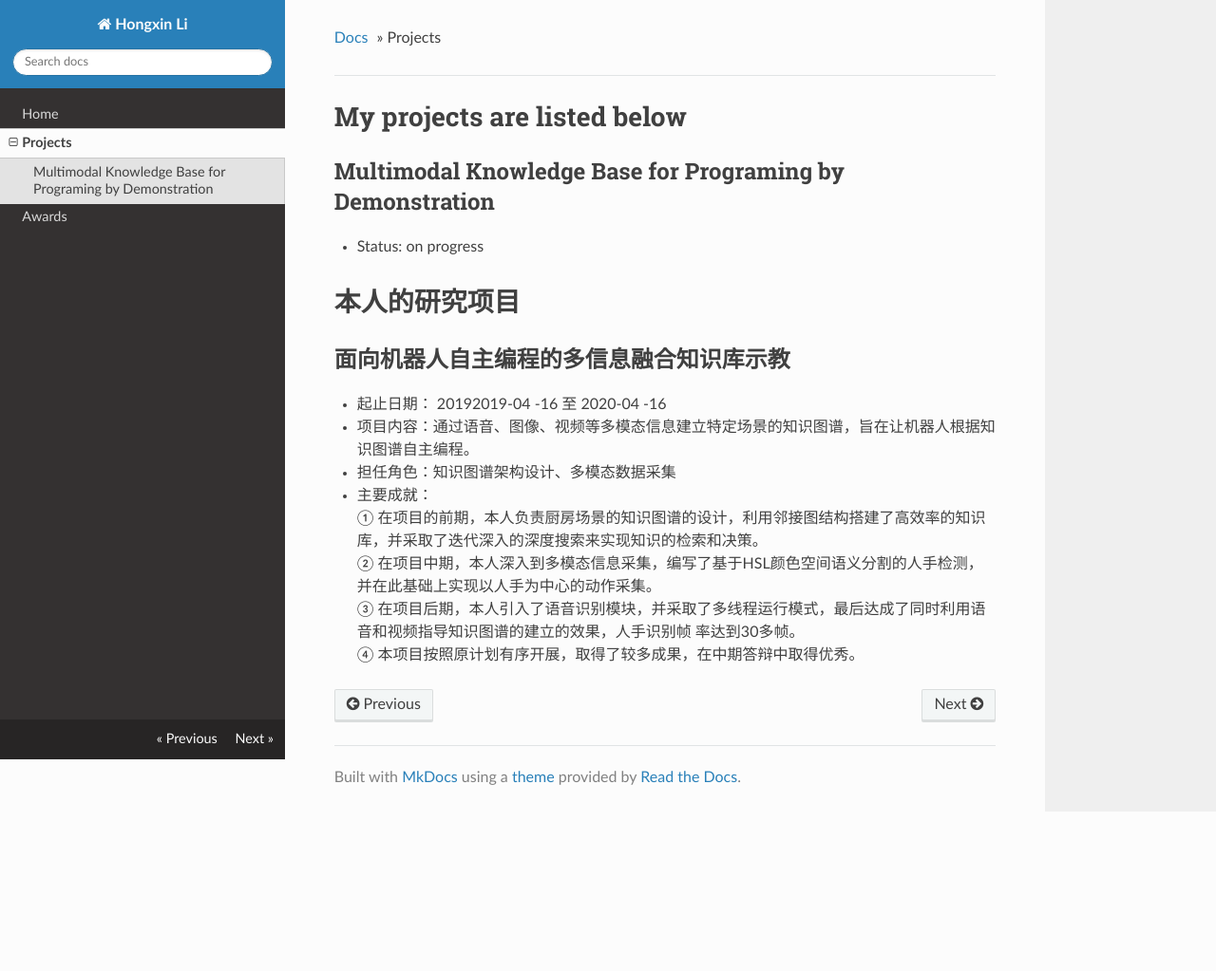
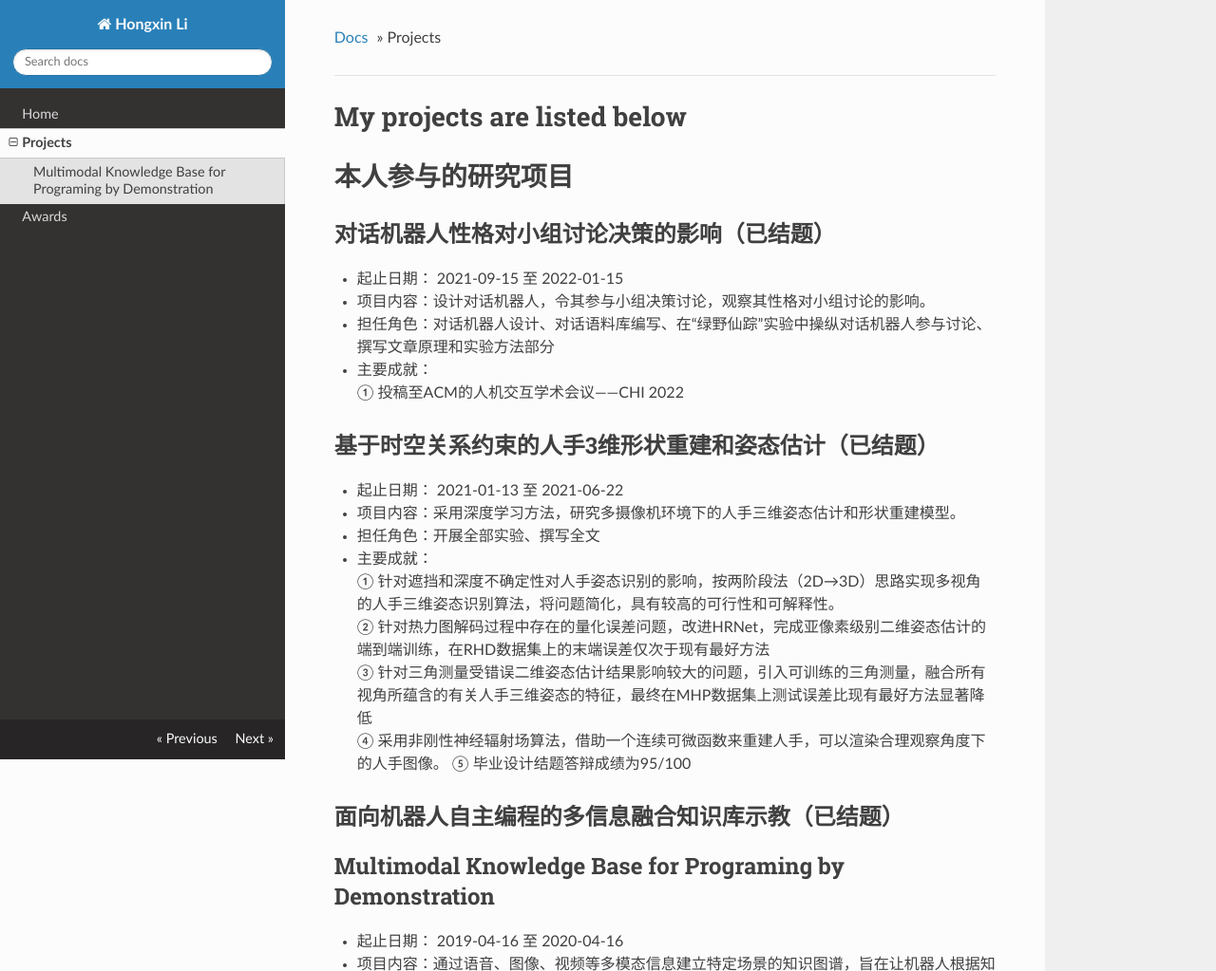
Before and after one commit to ZJULiHongxin/ZJULiHongxin.github.io, a plain HTML site: page about/index.html in a window 1280 px wide. Shown: the top 1023 px of the page at 95% size. Before the commit the page ends 855 px from the top, so only its background shows below. Drawn offline with nearby package versions, Linux system fonts and the light colour scheme.

Commit message:
Update
add contents about two more projects

```diff
--- a/about/index.html
+++ b/about/index.html
@@ -96,21 +96,44 @@
             <div class="section">
 
                 <h1 id="my-projects-are-listed-below">My projects are listed below</h1>
+
+
+<h1 id="_1">本人参与的研究项目</h1>
+
+<h2 id="_2">对话机器人性格对小组讨论决策的影响（已结题）</h2>
+<ul>
+<li>起止日期： 2021-09-15 至 2022-01-15</li>
+<li>项目内容：设计对话机器人，令其参与小组决策讨论，观察其性格对小组讨论的影响。</li>
+<li>担任角色：对话机器人设计、对话语料库编写、在“绿野仙踪”实验中操纵对话机器人参与讨论、撰写文章原理和实验方法部分</li>
+<li>主要成就：<br />
+① 投稿至ACM的人机交互学术会议——CHI 2022
+</li>
+</ul>
+
+<h2 id="_3">基于时空关系约束的人手3维形状重建和姿态估计（已结题）</h2>
+<ul>
+<li>起止日期： 2021-01-13 至 2021-06-22</li>
+<li>项目内容：采用深度学习方法，研究多摄像机环境下的人手三维姿态估计和形状重建模型。</li>
+<li>担任角色：开展全部实验、撰写全文</li>
+<li>主要成就：<br />
+① 针对遮挡和深度不确定性对人手姿态识别的影响，按两阶段法（2D→3D）思路实现多视角的人手三维姿态识别算法，将问题简化，具有较高的可行性和可解释性。<br />
+② 针对热力图解码过程中存在的量化误差问题，改进HRNet，完成亚像素级别二维姿态估计的端到端训练，在RHD数据集上的末端误差仅次于现有最好方法<br />
+③ 针对三角测量受错误二维姿态估计结果影响较大的问题，引入可训练的三角测量，融合所有视角所蕴含的有关人手三维姿态的特征，最终在MHP数据集上测试误差比现有最好方法显著降低<br />
+④ 采用非刚性神经辐射场算法，借助一个连续可微函数来重建人手，可以渲染合理观察角度下的人手图像。
+⑤ 毕业设计结题答辩成绩为95/100 </li>
+</ul>
+
+<h2 id="_4">面向机器人自主编程的多信息融合知识库示教（已结题）</h2>
 <h2 id="multimodal-knowledge-base-for-programing-by-demonstration">Multimodal Knowledge Base for Programing by Demonstration</h2>
 <ul>
-<li>Status: on progress</li>
-</ul>
-<h1 id="_1">本人的研究项目</h1>
-<h2 id="_2">面向机器人自主编程的多信息融合知识库示教</h2>
-<ul>
-<li>起止日期： 20192019-04 -16 至 2020-04 -16</li>
+<li>起止日期： 2019-04-16 至 2020-04-16</li>
 <li>项目内容：通过语音、图像、视频等多模态信息建立特定场景的知识图谱，旨在让机器人根据知识图谱自主编程。</li>
 <li>担任角色：知识图谱架构设计、多模态数据采集</li>
 <li>主要成就：<br />
 ① 在项目的前期，本人负责厨房场景的知识图谱的设计，利用邻接图结构搭建了高效率的知识库，并采取了迭代深入的深度搜索来实现知识的检索和决策。<br />
 ② 在项目中期，本人深入到多模态信息采集，编写了基于HSL颜色空间语义分割的人手检测，并在此基础上实现以人手为中心的动作采集。<br />
-③ 在项目后期，本人引入了语音识别模块，并采取了多线程运行模式，最后达成了同时利用语音和视频指导知识图谱的建立的效果，人手识别帧 率达到30多帧。<br />
-④ 本项目按照原计划有序开展，取得了较多成果，在中期答辩中取得优秀。</li>
+③ 在项目后期，本人引入了语音识别模块，并采取了多线程运行模式，最后达成了同时利用语音和视频指导知识图谱的建立的效果，人手识别帧率达到30多帧。<br />
+④ 本项目按照原计划有序开展，取得了实际演示成果，在结题答辩中取得良好。</li>
 </ul>
 
             </div>
```
Also changed, not shown: Awards/index.html (+4 -3 lines).
